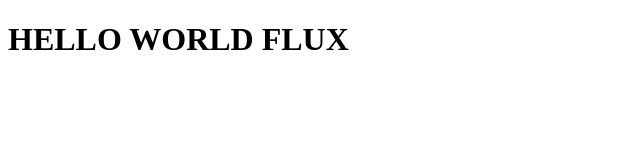
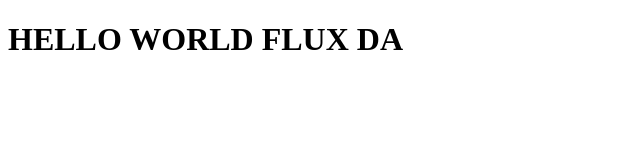
Before and after one commit to evidencia/clone-tabnews, a Next.js app: page / in a window 1280 px wide. Shown: the top 160 px of the page, without its empty margins (0-640 px from the left). Built offline with nearby package versions, Linux system fonts and the light colour scheme.

Commit message:
feat: add to page version

```diff
--- a/pages/index.js
+++ b/pages/index.js
@@ -1,5 +1,5 @@
 function Home() {
-  return <h1>HELLO WORLD FLUX</h1>;
+  return <h1>HELLO WORLD FLUX DA</h1>;
 }
 
 export default Home;
```
